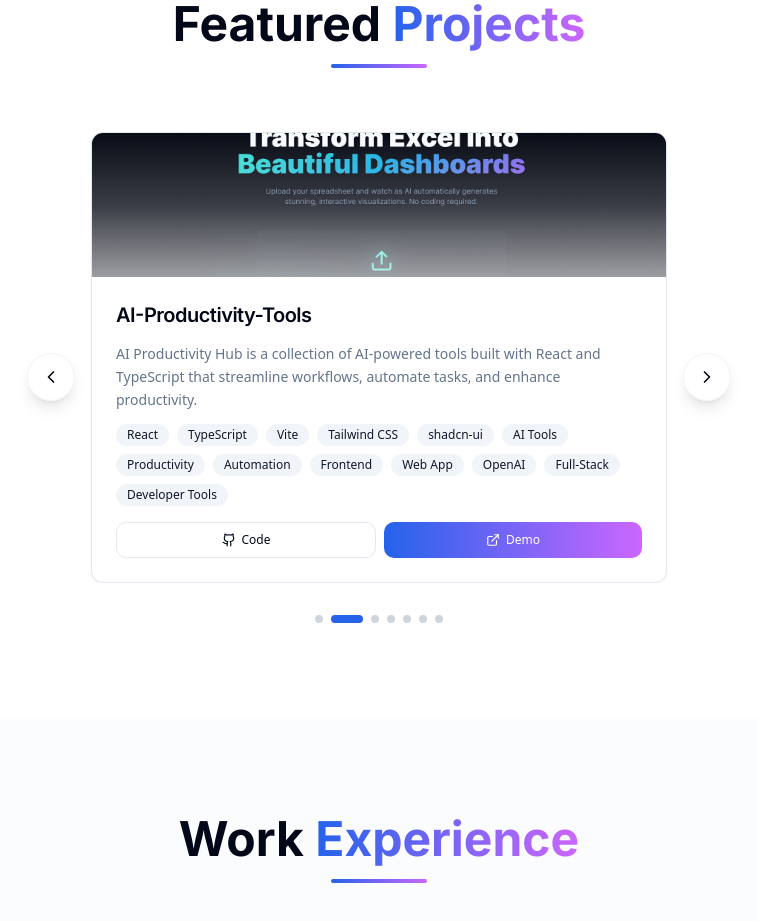
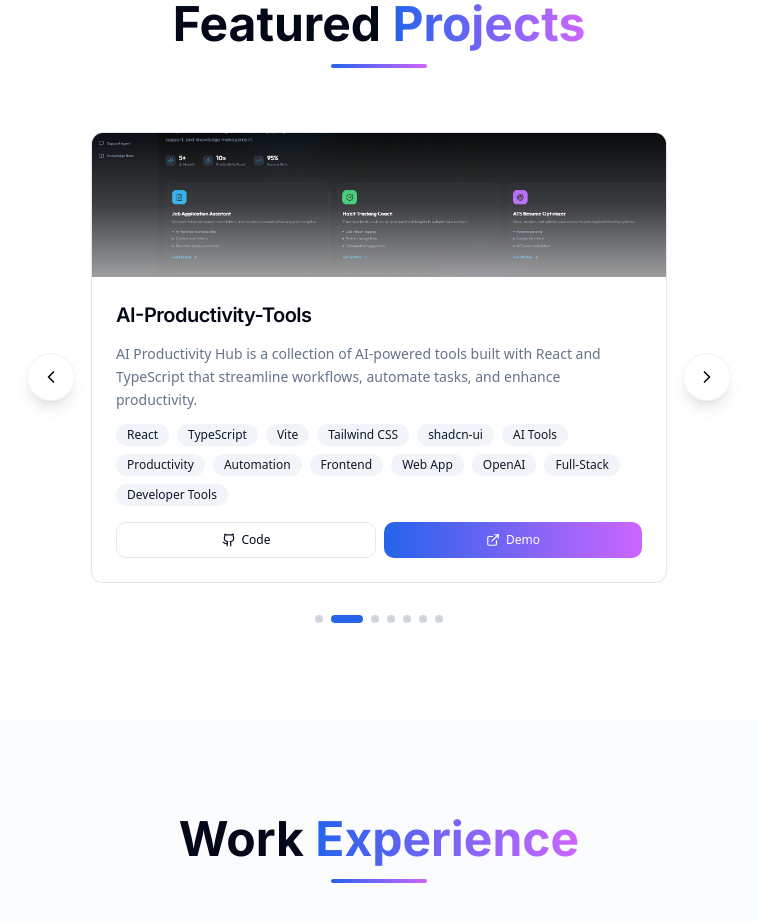
Before and after one commit to kiranvasala24/Personal-Portfolio, a Next.js app: page / in a window 1280 px wide. Shown: the part 2360-3281 px from the top of the page, without its empty margins (261-1018 px from the left). Built offline with nearby package versions, Linux system fonts and the light colour scheme.

Commit message:
Error fixes with the image

```diff
--- a/components/Projects.tsx
+++ b/components/Projects.tsx
@@ -21,7 +21,7 @@ const Projects = () => {
       tags: ["React", "TypeScript", "Vite", "Tailwind CSS", "shadcn-ui", "AI Tools", "Productivity", "Automation", "Frontend", "Web App", "OpenAI", "Full-Stack", "Developer Tools"],
       github: "https://datavizproo.netlify.app/",
       demo: "https://datavizproo.netlify.app/",
-      image: "",
+      image: "/MainPage.png",
       placeholder: "E",
     },
     {
@@ -31,7 +31,7 @@ const Projects = () => {
       tags: ["React", "TypeScript", "Vite", "Tailwind CSS", "shadcn-ui", "AI Tools", "Productivity", "Automation", "Frontend", "Web App", "OpenAI", "Full-Stack", "Developer Tools"],
       github: "https://aitoolskv.netlify.app/",
       demo: "https://aitoolskv.netlify.app/",
-      image: "/MainPage.png",
+      image: "/aitools.png",
       placeholder: "E",
     },
     {
```
